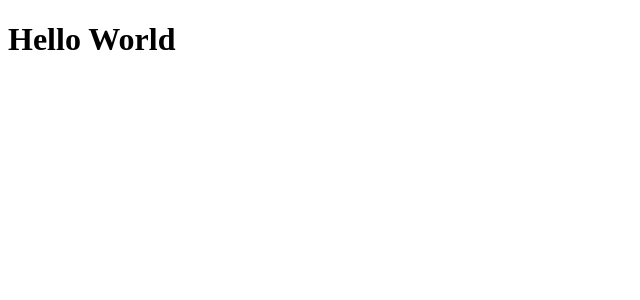
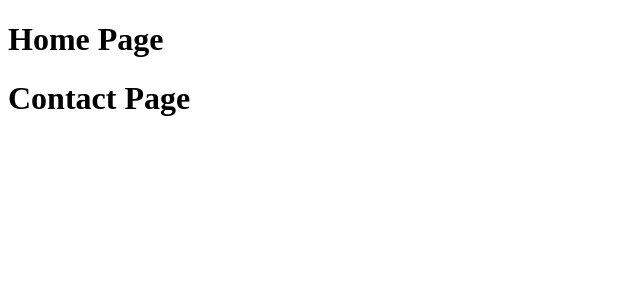
Before and after one commit to iamdiniz/crud-system, an Angular app in the folder frontend/crud-system/: page / in a window 1280 px wide. Shown: the top 300 px of the page, without its empty margins (0-640 px from the left). Built offline with nearby package versions, Linux system fonts and the light colour scheme.

Commit message:
Firsts components

```diff
--- a/frontend/crud-system/src/app/app.component.html
+++ b/frontend/crud-system/src/app/app.component.html
@@ -1,2 +1,3 @@
 <router-outlet></router-outlet>
-<h1>Hello World</h1>
+<app-home></app-home>
+<app-contact></app-contact>
--- a/frontend/crud-system/src/app/app.module.ts
+++ b/frontend/crud-system/src/app/app.module.ts
@@ -3,10 +3,14 @@ import { BrowserModule } from '@angular/platform-browser';
 
 import { AppRoutingModule } from './app-routing.module';
 import { AppComponent } from './app.component';
+import { HomeComponent } from './pages/home/home.component';
+import { ContactComponent } from './pages/contact/contact.component';
 
 @NgModule({
   declarations: [
-    AppComponent
+    AppComponent,
+    HomeComponent,
+    ContactComponent
   ],
   imports: [
     BrowserModule,
--- /dev/null
+++ b/frontend/crud-system/src/app/pages/contact/contact.component.html
@@ -0,0 +1 @@
+<h1>Contact Page</h1>
--- /dev/null
+++ b/frontend/crud-system/src/app/pages/home/home.component.html
@@ -0,0 +1 @@
+<h1>Home Page</h1>
```
Also changed, not shown: frontend/crud-system/src/app/pages/contact/contact.component.ts (added, +10 -0 lines), frontend/crud-system/src/app/pages/home/home.component.ts (added, +10 -0 lines), frontend/crud-system/src/app/pages/contact/contact.component.css (added), frontend/crud-system/src/app/pages/home/home.component.css (added).
